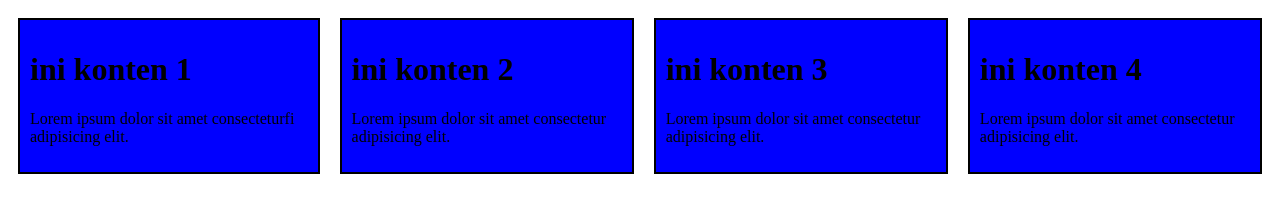
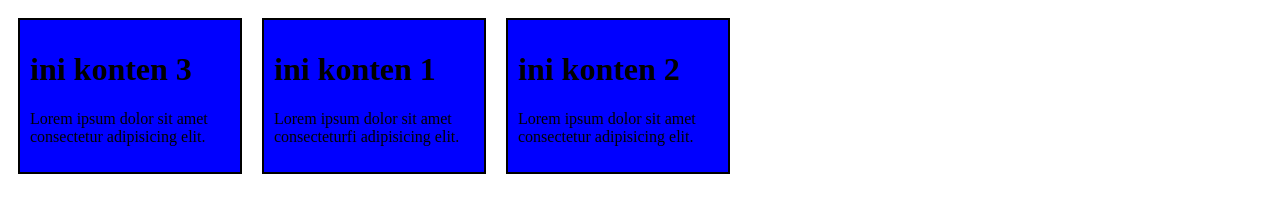
Before and after one commit to jonfry1175/HC-PZN, a plain HTML site: page layoutCSS/index.html in a window 1280 px wide. Drawn offline with Linux system fonts and the light colour scheme.

Commit message:
flex order

```diff
--- a/layoutCSS/index.html
+++ b/layoutCSS/index.html
@@ -3,14 +3,17 @@
   <head>
     <meta charset="UTF-8" />
     <meta name="viewport" content="width=device-width, initial-scale=1.0" />
-    <title>flexbox</title>
+    <title>flexbox order</title>
 
     <style>
-        .container {
-            display: flex;
-        }
+      .container {
+        display: flex;
+        flex-direction: row;
+        flex-wrap: wrap;
+      }
 
       .content {
+        width: 200px;
         background-color: blue;
         border: 2px solid black;
         margin: 10px;
@@ -23,19 +26,16 @@
   </head>
   <body>
     <div class="container">
-      <div class="content">
+      <div class="content" style="order: 2;">
         <h1>ini konten 1</h1>
         <p>Lorem ipsum dolor sit amet consecteturfi adipisicing elit.</p>
       </div>
-      <div class="content">
+      <div class="content" style="order: 3;">
         <h1>ini konten 2</h1>
         <p>Lorem ipsum dolor sit amet consectetur adipisicing elit.</p>
       </div>
-      <div class="content">
+      <div class="content" style="order: 1;">
         <h1>ini konten 3</h1>
-        <p>Lorem ipsum dolor sit amet consectetur adipisicing elit.</p>
-      </div> <div class="content">
-        <h1>ini konten 4</h1>
         <p>Lorem ipsum dolor sit amet consectetur adipisicing elit.</p>
       </div>
     </div>
```
